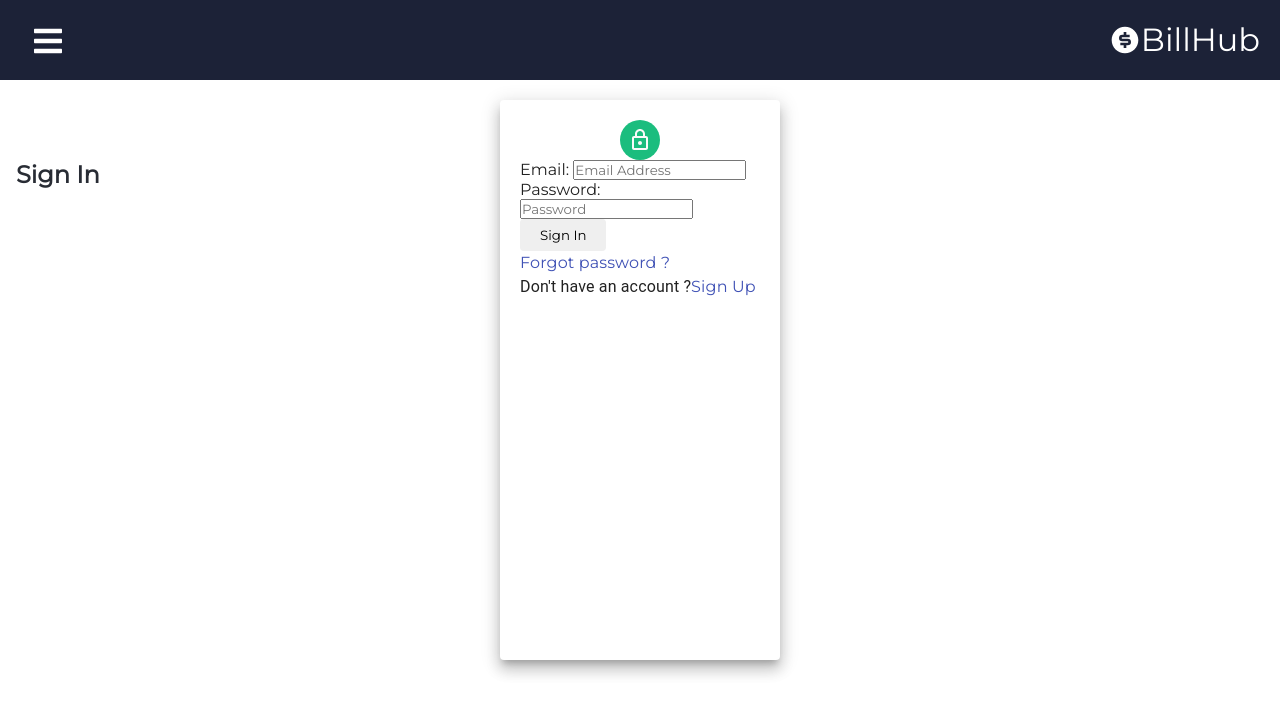
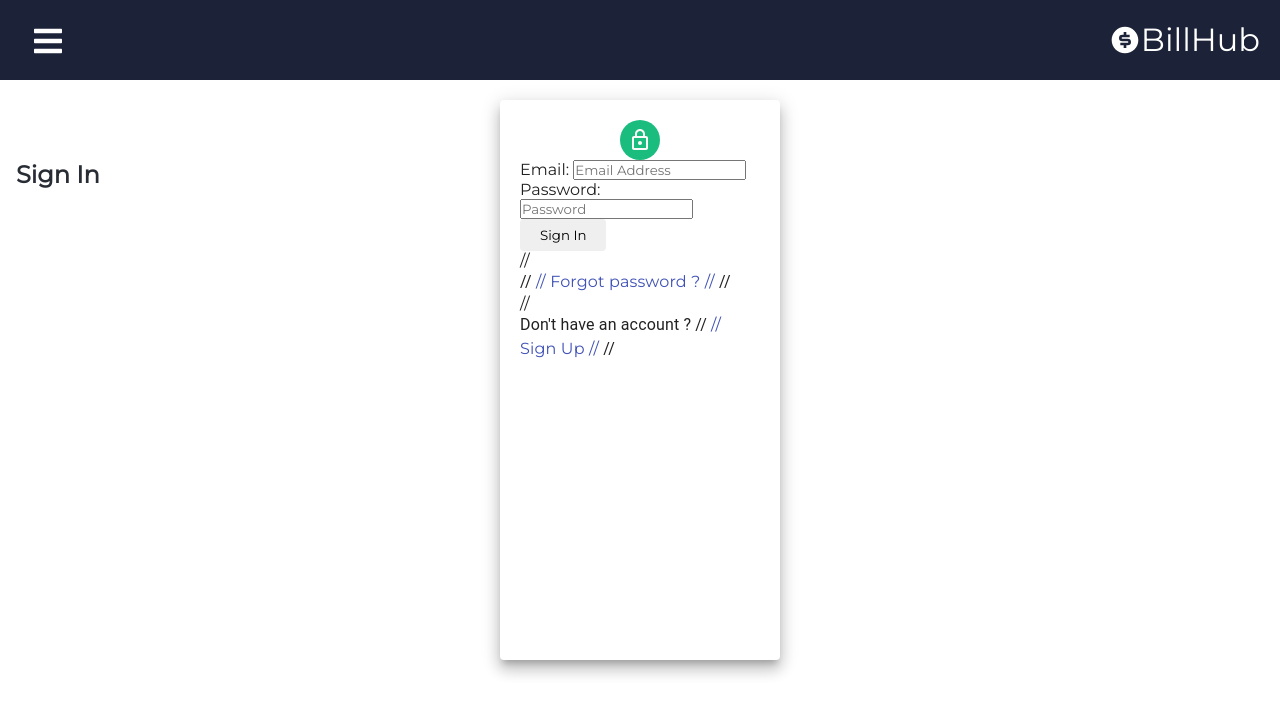
Before and after one commit to colinkirkby/Billhub, a React (Create React App) app in the folder frontend/: page /login in a window 1280 px wide. Shown: the top 714 px of the page. Built offline with nearby package versions, Linux system fonts and the light colour scheme.

Commit message:
Updated login.js

```diff
--- a/frontend/src/components/login/login.js
+++ b/frontend/src/components/login/login.js
@@ -63,16 +63,16 @@ class loginUserComponent extends Component{
 
                     <button className="btn btn-success" onClick={this.saveUser}>Sign In</button>
                 </form>
-                <Typography >
-                     <Link href="#" >
-                        Forgot password ?
-                </Link>
-                </Typography>
-                <Typography > Don't have an account ?
-                    <Link href="/register" >
-                        Sign Up
-                    </Link>
-                </Typography>
+                // <Typography >
+                //      <Link href="#" >
+                //         Forgot password ?
+                // </Link>
+                // </Typography>
+                // <Typography > Don't have an account ?
+                //     <Link href="/register" >
+                //         Sign Up
+                //     </Link>
+                // </Typography>
             </Paper>
         </Grid>
     )
```
